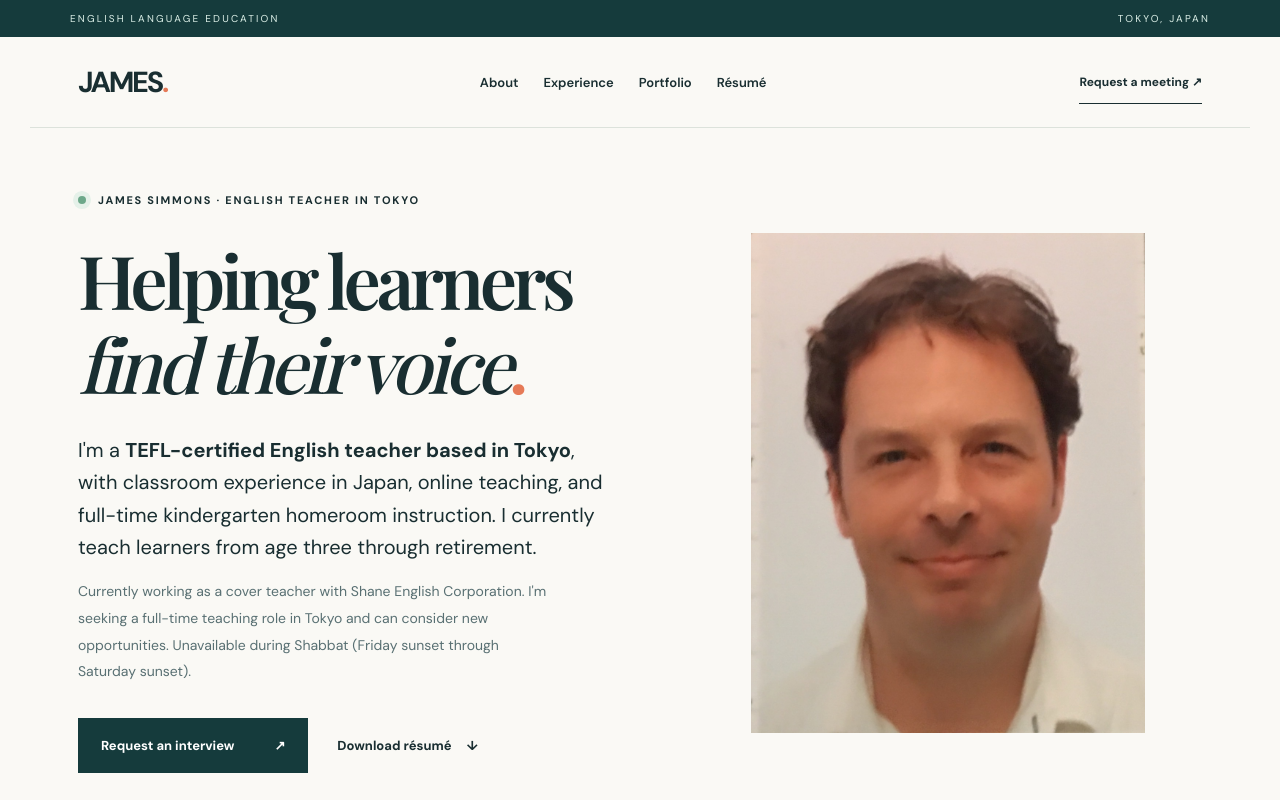
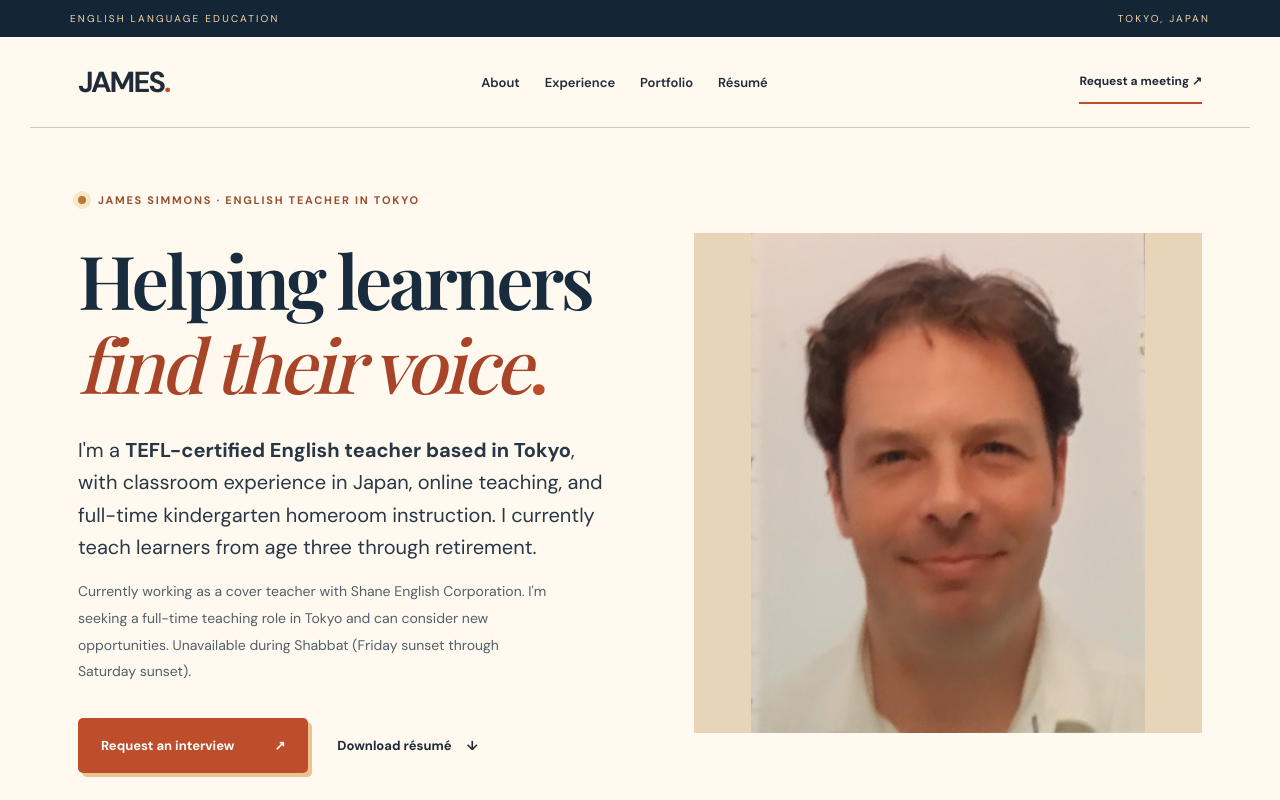
Before and after one commit to desukara/portfolio, a Next.js app: page / in a window 1280 px wide. Shown: the top 800 px of the page. Built offline with nearby package versions, Linux system fonts and the light colour scheme; a web font is replaced by a local one.

Commit message:
Refresh portfolio with warm navy, rust, amber, and ivory visual system

```diff
--- a/app/globals.css
+++ b/app/globals.css
@@ -436,3 +436,62 @@ main,section,article,footer{min-width:0}
 
 /* Restore readable mobile gutters to the full-width career stories. */
 @media(max-width:700px){.career-example-section .career-example{width:100%;max-width:850px;padding-inline:max(20px,env(safe-area-inset-left)) max(20px,env(safe-area-inset-right))}.career-example-section .career-example h3{overflow-wrap:break-word}.career-example-section .career-example p{overflow-wrap:break-word}}
+
+/* Release 31 — warm, confident editorial design refresh.
+   Preserve layout, form behavior, and mobile story gutters. */
+:root{
+  --ink:#202b38;
+  --muted:#52606a;
+  --paper:#fff9f0;
+  --deep:#192c3d;
+  --coral:#bd4d2b;
+  --line:#dfd2bf;
+  --gold:#dfaa55;
+}
+body{background:var(--paper)}
+.top-strip{background:#142535;color:#f4d7a8}
+.site-header{border-bottom-color:#d8c8b3}
+.brand{letter-spacing:-.065em}
+.brand span,.period{color:var(--coral)}
+.nav-cta{border-bottom:2px solid var(--coral)}
+.nav-cta:hover{color:var(--coral)}
+.eyebrow,.kicker{color:#98502e}
+.status-dot{background:#b87a36;box-shadow:0 0 0 5px #f9e7c9}
+h1,h2{letter-spacing:-.045em}
+.hero h1{color:var(--deep);text-wrap:balance}
+.hero h1 em,.section-heading h2 em{color:#a84428}
+.hero-lead{color:#283746}
+.button-primary,.meeting-submit{background:var(--coral);color:#fff;border-radius:5px;box-shadow:4px 4px 0 #eac48d;transition:background .18s ease,transform .18s ease,box-shadow .18s ease}
+.button-primary:hover,.meeting-submit:hover{background:#96391f;transform:translateY(-2px);box-shadow:5px 6px 0 #eac48d}
+.button-primary:active,.meeting-submit:active{transform:none;box-shadow:2px 2px 0 #eac48d}
+.hero-art{background:#e8d5b9}
+.art-sun{background:#efb86b}
+.art-card{background:#fffaf0;box-shadow:20px 22px 1px #d4a978}
+.art-card>span,.skill-card>span,.portfolio-card>span:first-child{color:#99502c}
+.art-orbit{border-color:#bd7043}
+.intro-band{background:#f1dfc6;border-top:1px solid #dfc39e;border-bottom:1px solid #dfc39e}
+.portfolio-section{background:#f3e7d5}
+.portfolio-card{background:#fffaf2;border-color:#e2cdb2;border-radius:8px;box-shadow:0 5px 0 #e6d4bb;transition:transform .18s ease,box-shadow .18s ease}
+.portfolio-card:hover{transform:translateY(-3px);box-shadow:0 8px 0 #e6d4bb}
+.skill-card h3{color:var(--deep)}
+footer{background:#192c3d}
+.footer-grid h2 em{color:#f2b66e}
+.footer-grid p{color:#e4d8c8}
+.footer-grid .button-primary{background:#f4bd72;color:#192c3d;box-shadow:4px 4px 0 #9c552f}
+.footer-grid .button-primary:hover{background:#ffce8b}
+.footer-right span{color:#edc48e}
+.footer-bottom{border-top-color:#52606a}
+:focus-visible{outline-color:#b24a28}
+.skip-link{background:#192c3d}
+.meeting-form-hint{background:#fff3e2}
+.meeting-contact-shortcut .meeting-contact-address{background:#f6e6d1}
+.portfolio-jump-nav a,.resume-reader-guide nav a{background:#fffaf2}
+.portfolio-jump-nav a:hover,.home-employer-links a:hover,.resume-reader-guide nav a:hover{background:#f7e7d0}
+@media(max-width:800px){
+  .site-header .mobile-menu nav{background:#fffaf2;border-color:#dfc9ae}
+  .mobile-menu[open] summary{background:#192c3d;color:#fff}
+}
+@media(prefers-reduced-motion:reduce){
+  .button-primary,.meeting-submit,.portfolio-card{transition:none}
+  .button-primary:hover,.meeting-submit:hover,.portfolio-card:hover{transform:none}
+}
```
